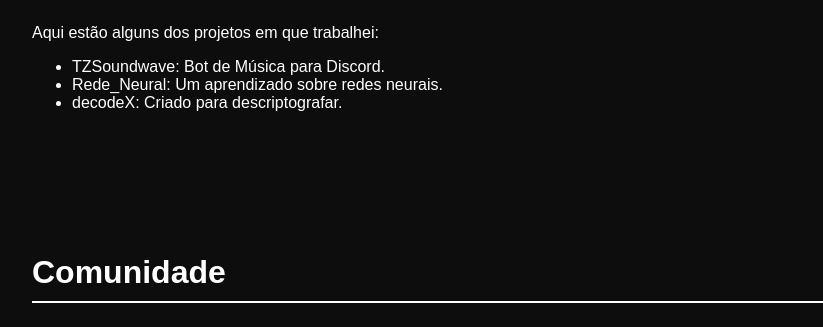
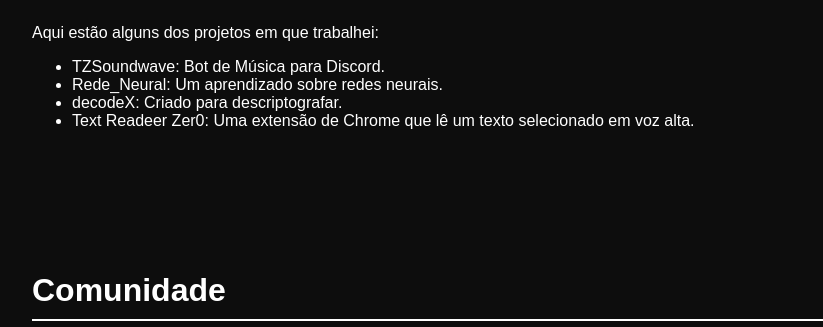
Before and after one commit to Zer0G0ld/CodeOpen-Coffee, a plain HTML site: page index.html in a window 1280 px wide. Shown: the part 1569-1896 px from the top of the page, without its empty margins (208-1031 px from the left). Drawn offline with Linux system fonts and the light colour scheme; a script that the page names is missing.

Commit message:
mais um repositorio add

```diff
--- a/index.html
+++ b/index.html
@@ -113,6 +113,7 @@
                 <li><a href="https://github.com/Zer0G0ld/TZSoundwave">TZSoundwave:</a> Bot de Música para Discord.</li>
                 <li><a href="https://github.com/Zer0G0ld/rede_neural">Rede_Neural:</a> Um aprendizado sobre redes neurais.</li>
                 <li><a href="https://github.com/Zer0G0ld/decodeX">decodeX:</a> Criado para descriptografar.</li>
+                <li><a href="https://github.com/Zer0G0ld/Text.Readeer.Zer0">Text Readeer Zer0:</a> Uma extensão de Chrome que lê um texto selecionado em voz alta.</li>
             </ul>
         </div>
     </section>
```
